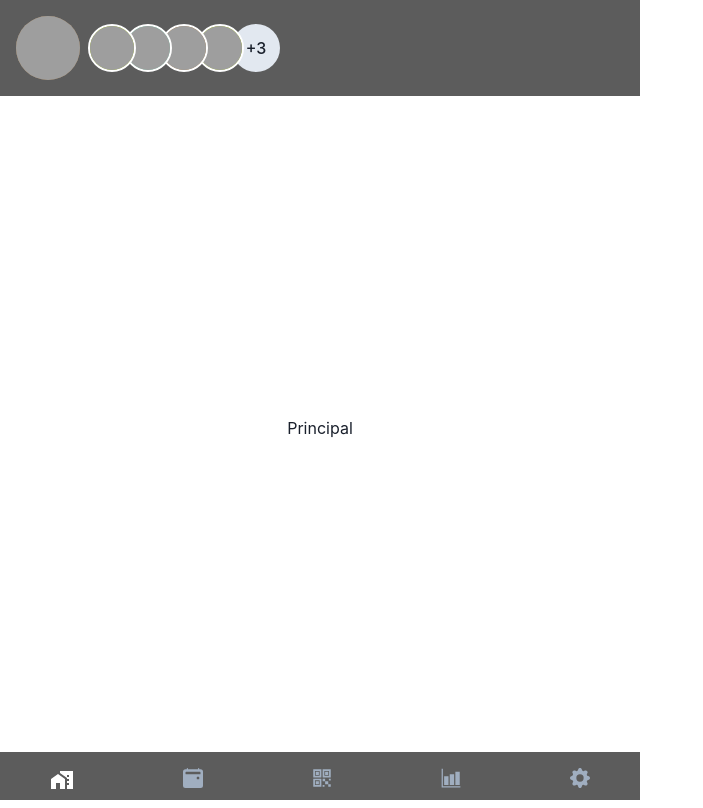
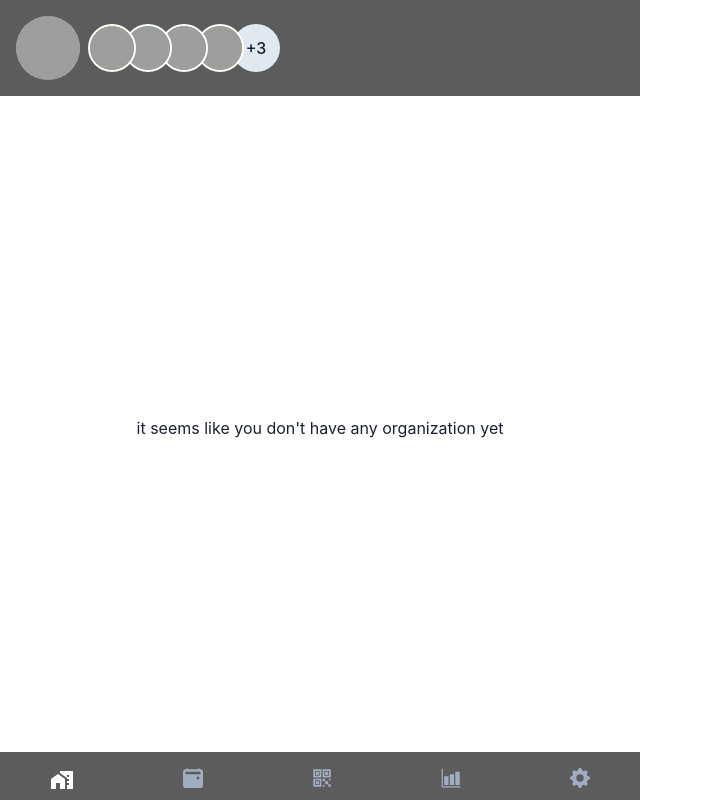
Before and after one commit to ssaid/Q-tickit-app, a React (Vite) app in the folder client/: page / in a window 1280 px wide. Shown: the whole page, without its empty margins (0-703 px from the left). Built offline with nearby package versions, Linux system fonts and the light colour scheme; sample sign-in values are in the browser's storage; grey boxes are pictures that could not be loaded.

Commit message:
[FIX] App fit in screen

```diff
--- a/client/src/components/navbar/Navbar.tsx
+++ b/client/src/components/navbar/Navbar.tsx
@@ -46,6 +46,7 @@ export const Navbar = () => {
         as={NavLink} to='/'
         color='textSecondary'
         _activeLink={{color: 'textPrimary'}}
+        _focus={{ringColor: 'transparent'}}
 
       >
         <Box
@@ -60,6 +61,7 @@ export const Navbar = () => {
         as={NavLink} to='events'
         color='textSecondary'
         _activeLink={{color: 'textPrimary'}}
+        _focus={{ringColor: 'transparent'}}
       >
         <Box
           p={4}
@@ -74,6 +76,7 @@ export const Navbar = () => {
         to='/camera'
         color='textSecondary'
         _activeLink={{color: 'textPrimary'}}
+        _focus={{ringColor: 'transparent'}}
       >
         <Box
           p={4}
@@ -88,6 +91,7 @@ export const Navbar = () => {
         to='stats'
         color='textSecondary'
         _activeLink={{color: 'textPrimary'}}
+        _focus={{ringColor: 'transparent'}}
       >
         <Box
           p={4}
@@ -102,6 +106,7 @@ export const Navbar = () => {
         to='/configuration'
         color='textSecondary'
         _activeLink={{color: 'textPrimary'}}
+        _focus={{ringColor: 'transparent'}}
       >
         <Box
           p={4}
--- a/client/src/pages/Principal.tsx
+++ b/client/src/pages/Principal.tsx
@@ -14,7 +14,21 @@ export const Principal = () => {
     <Stack h='100%'>
       <Header organization={ organizations[0] } />
       <Stack justifyContent='center' alignItems='center' h='100%'>
-        <Box>Principal</Box>
+        {
+          !organizations.length
+            ?
+            (
+              <Box>
+                it seems like you don't have any organization yet
+              </Box>
+
+            )
+            :
+            (
+              <Box>Hello again!</Box>
+            )
+
+        }
       </Stack>
     </Stack>
   )
--- a/client/src/theme.js
+++ b/client/src/theme.js
@@ -7,4 +7,12 @@ export default extendTheme({
     textPrimary: theme.colors.white,
     textSecondary: theme.colors.gray[400],
   },
+  styles:{
+    global: {
+      'html, body, #root': {
+        height: '100vh',
+        overflow: 'hidden',
+      },
+    },
+  }
 })
```
